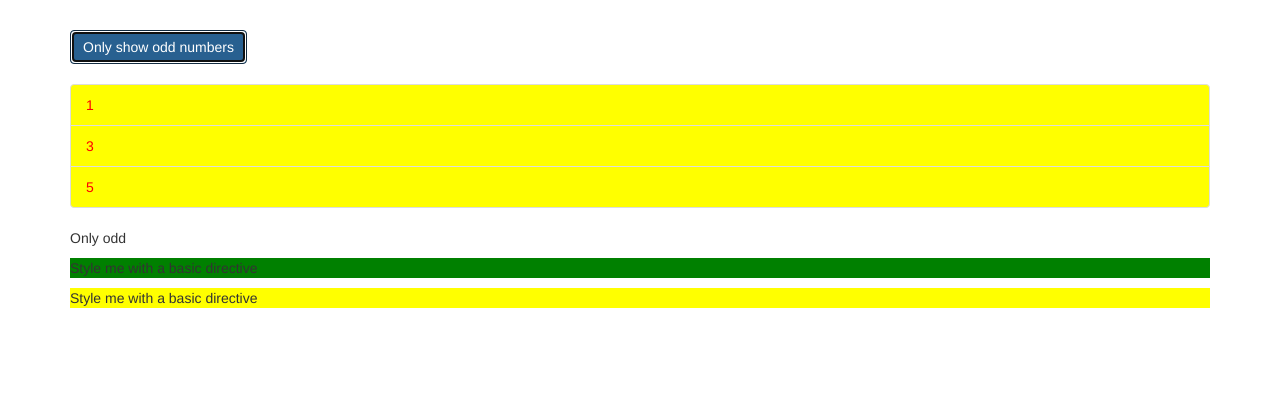
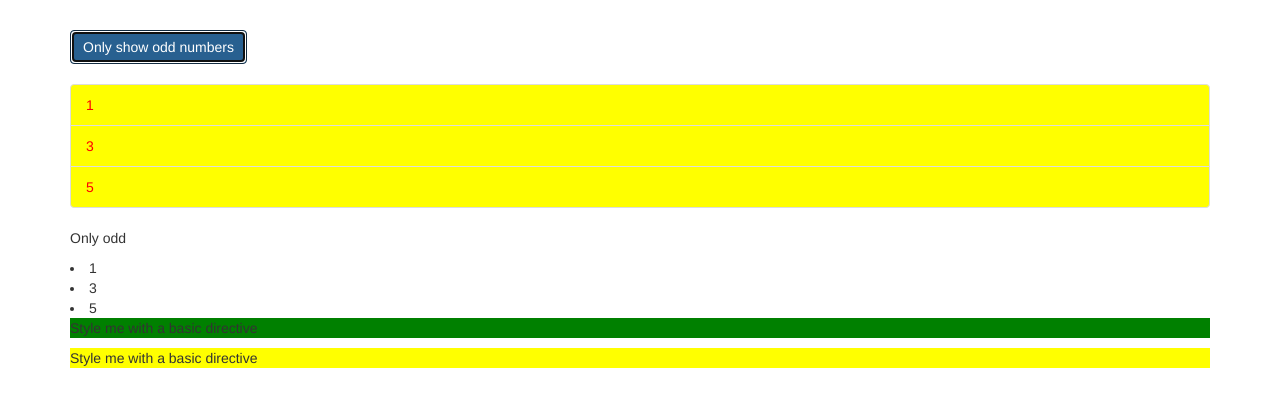
Before and after one commit to farooquiawais2/prj-start, an Angular app: page / in a window 1280 px wide. Both pictures are taken after a click on the button "Only show odd numbers". Shown: the top 406 px of the page. Built offline with nearby package versions, Linux system fonts and the light colour scheme.

Commit message:
10. What Happens behind the Scenes on Structural Directives

```diff
--- a/src/app/app.component.html
+++ b/src/app/app.component.html
@@ -28,6 +28,9 @@
       <ng-template [ngIf]="onlyOdd">
         <p>Only odd</p>
       </ng-template>
+      <ng-template [ngIf]="onlyOdd">
+        <li *ngFor="let no of oddNumbers">{{no}}</li>
+      </ng-template>
       <p appBasicHighlight>Style me with a basic directive</p>
       <p [appBetterHighlight]="'red'" defaultColor="yellow">Style me with a basic directive</p>
     </div>
```
